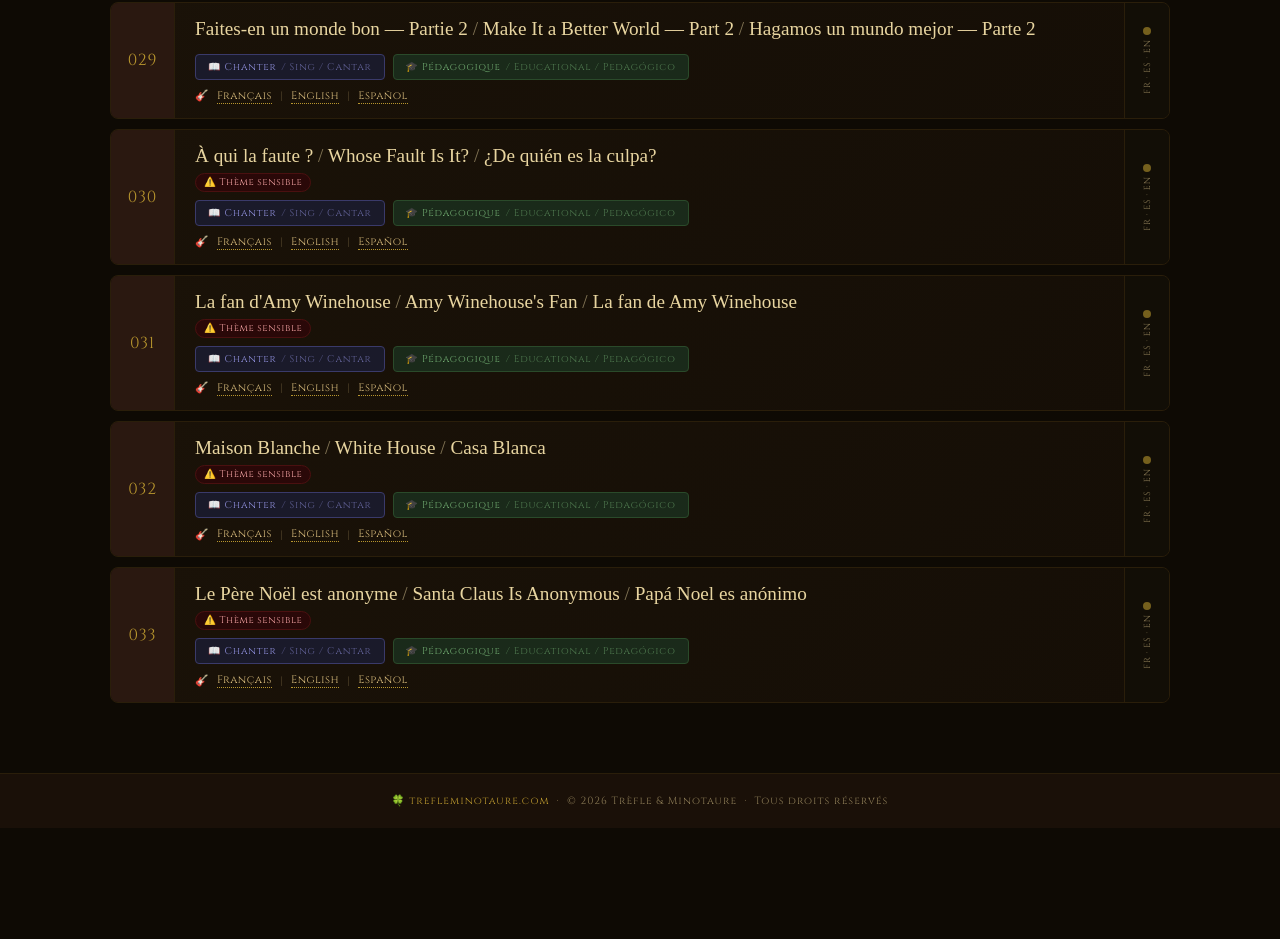
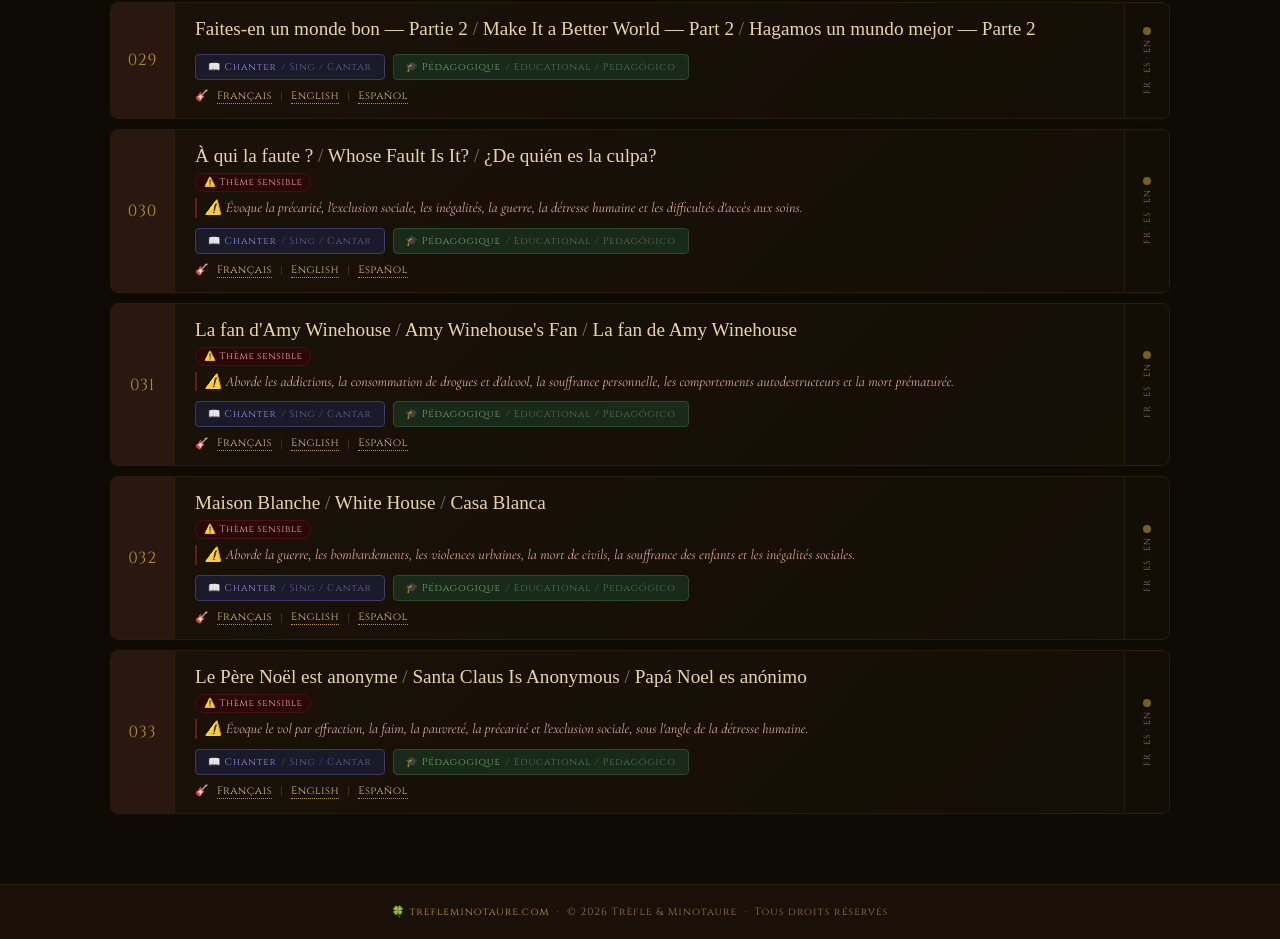
Before and after one commit to duboisstephan5-lgtm/trefleminotaure, a plain HTML site: page index.html in a window 1280 px wide. Shown: the part 4638-5577 px from the top of the page. Before the commit the page ends 5466 px from the top, so only its background shows below. Drawn offline with nearby package versions, Linux system fonts and the light colour scheme; a web font is replaced by a local one.

Commit message:
Update index.html

```diff
--- a/index.html
+++ b/index.html
@@ -165,6 +165,8 @@
   .pill-config { background: #2a1a2a; color: #cc88cc; border-color: #4a2a4a; }
   .pill-album { background: #2a1a0a; color: var(--gold-light); border-color: #4a2a10; }
   .pill-warn { background: #2a0808; color: #f0a0a0; border-color: #4a1010; }
+  .card-warn { font-style: italic; font-size: 0.88rem; color: #e0a8a8; line-height: 1.4; margin: -2px 0 10px; padding-left: 8px; border-left: 2px solid #6a1a1a; }
+  .card-warn-tr { display: block; font-size: 0.78rem; color: #a07878; margin-top: 2px; }
   .card-links { display: flex; gap: 8px; flex-wrap: wrap; margin-bottom: 8px; }
   .tab-line {
     display: flex;
@@ -284,6 +286,10 @@ function buildTitreTrilingue(titre) {
   return unique.join(' <span style="opacity:.5">/</span> ');
 }
 
+function esc(t) {
+  return String(t).replace(/&/g,'&amp;').replace(/</g,'&lt;').replace(/>/g,'&gt;').replace(/"/g,'&quot;');
+}
+
 function buildCard(s) {
   const d = encodeURI(s.dossier) + '/';
 
@@ -291,6 +297,12 @@ function buildCard(s) {
   const linkPed = `<a class="lbtn lbtn-ped" href="${d}pedagogique.html">🎓 Pédagogique <span style="opacity:.6">/ Educational / Pedagógico</span></a>`;
 
   const warnPill = s.sensible ? `<span class="pill pill-warn">⚠️ Thème sensible</span>` : '';
+
+  const av = s.avertissement || {};
+  const avTr = [av.en, av.es].filter(Boolean).map(esc).join(' · ');
+  const warnText = av.fr
+    ? `<div class="card-warn">⚠️ ${esc(av.fr)}${avTr ? `<span class="card-warn-tr">${avTr}</span>` : ''}</div>`
+    : '';
 
   const sousTitres = [(s.soustitre||{}).en, (s.soustitre||{}).es]
     .filter(t => t && t !== s.titre.fr && t !== s.titre.en)
@@ -308,6 +320,7 @@ function buildCard(s) {
           <div class="card-meta">
             ${warnPill}
           </div>
+          ${warnText}
           <div class="card-links" onclick="event.stopPropagation()">
             ${linkChanter}
             ${linkPed}
```
